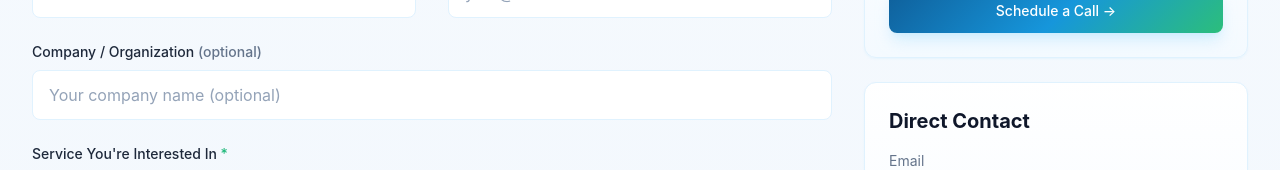
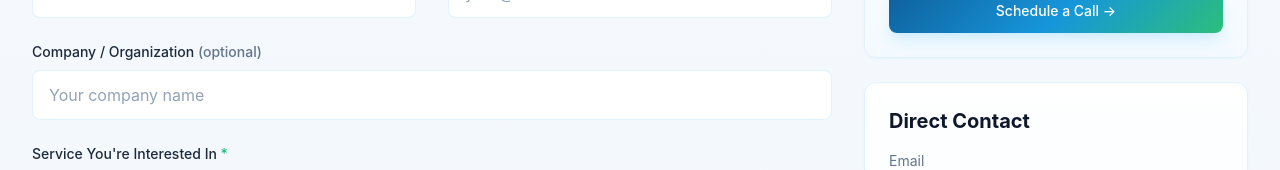
Before and after one commit to Bharkkav/Novultex_webpage, a Next.js app: page /contact in a window 1280 px wide. Shown: the part 772-942 px from the top of the page. Built offline with nearby package versions, Linux system fonts and the light colour scheme.

Commit message:
enhanced 2

```diff
--- a/app/contact/page.tsx
+++ b/app/contact/page.tsx
@@ -141,7 +141,7 @@ export default function Contact() {
                     name="company"
                     value={formData.company}
                     onChange={handleChange}
-                    placeholder="Your company name (optional)"
+                    placeholder="Your company name"
                     className="w-full px-4 py-3 rounded-lg bg-white border border-sky-100 text-slate-900 placeholder-slate-400 focus:border-brand focus:ring-2 focus:ring-sky-200 transition-all"
                   />
                 </div>
```
